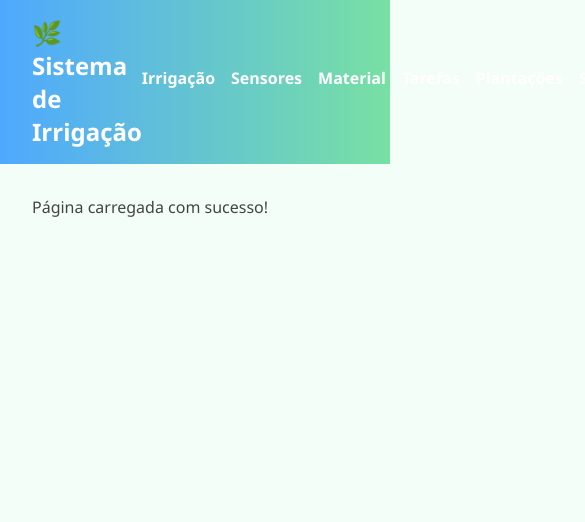
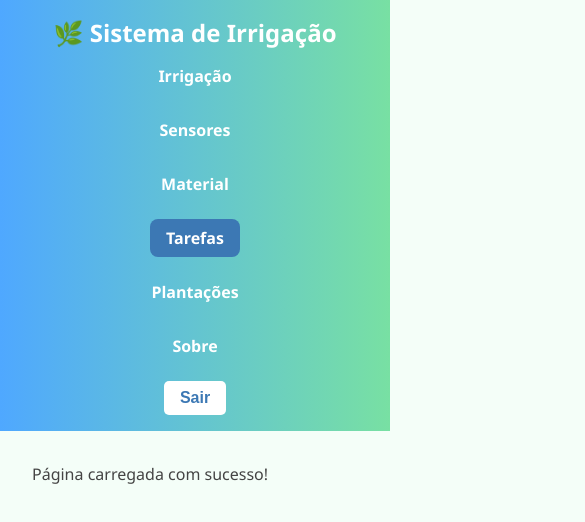
Before and after one commit to SrTinny/Sistema-de-irrigacao, a React (Vite) app: page /tasks in a window 390 px wide. Shown: the top 522 px of the page, 585 px wide, since content can reach past the window. Built offline with nearby package versions, Linux system fonts and the light colour scheme; sample sign-in values are in the browser's storage.

Commit message:
refactor: layout.scss mobile first

```diff
--- a/src/components/header/layout.jsx
+++ b/src/components/header/layout.jsx
@@ -1,6 +1,6 @@
 import React from 'react';
 import { NavLink, Outlet, useNavigate } from 'react-router-dom';
-import '../../styles/layout.scss'; // novo
+import './layout.scss';
 
 const Layout = () => {
   const navigate = useNavigate();
--- /dev/null
+++ b/src/components/header/layout.scss
@@ -0,0 +1,83 @@
+@import '../../styles/variables.scss';
+
+.layout-container {
+  display: flex;
+  flex-direction: column;
+  min-height: 100vh;
+  background-color: $gray-bg;
+  font-family: $font-main;
+}
+
+.navbar {
+  background-color: $blue;
+  padding: $spacing-md;
+  display: flex;
+  flex-direction: column;
+  align-items: center;
+
+  .logo {
+    color: $white;
+    font-weight: bold;
+    font-size: 1.25rem;
+    margin-bottom: $spacing-sm;
+  }
+
+  .nav-links {
+    display: flex;
+    flex-direction: column;
+    gap: $spacing-sm;
+    align-items: center;
+
+    a {
+      color: $white;
+      text-decoration: none;
+      font-size: 1rem;
+      padding: $spacing-sm $spacing-md;
+      border-radius: 0.5rem;
+
+      &.active,
+      &:hover {
+        background-color: $blue-dark;
+      }
+    }
+
+    button {
+      background-color: $green;
+      color: $white;
+      border: none;
+      padding: $spacing-sm $spacing-md;
+      border-radius: 0.5rem;
+      font-size: 1rem;
+      cursor: pointer;
+
+      &:hover {
+        background-color: $green-dark;
+      }
+    }
+  }
+}
+
+.main-content {
+  flex: 1;
+  padding: $spacing-md;
+}
+
+// Responsivo
+@media (min-width: 768px) {
+  .navbar {
+    flex-direction: row;
+    justify-content: space-between;
+
+    .logo {
+      margin-bottom: 0;
+    }
+
+    .nav-links {
+      flex-direction: row;
+    }
+  }
+
+  .main-content {
+    padding: $spacing-lg;
+  }
+}
```
